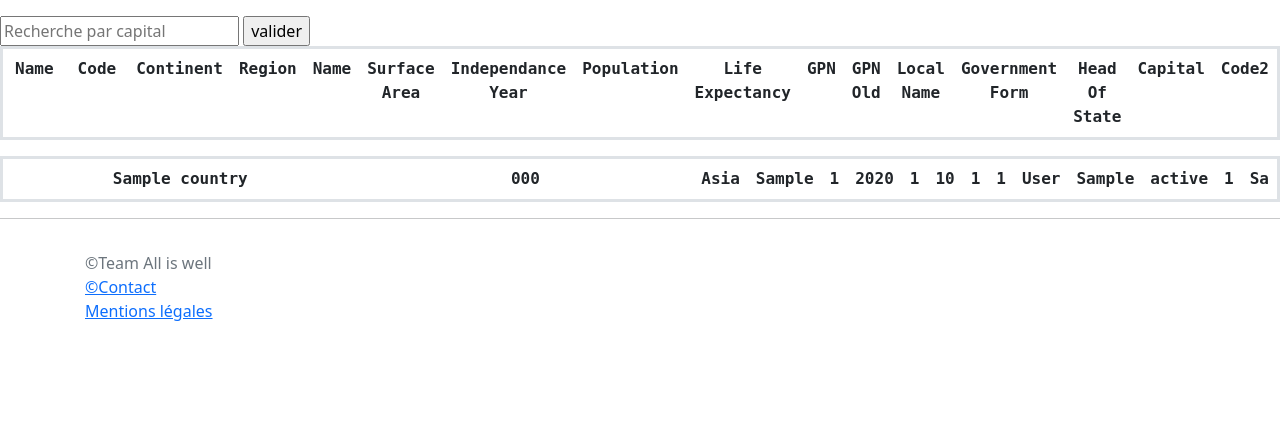
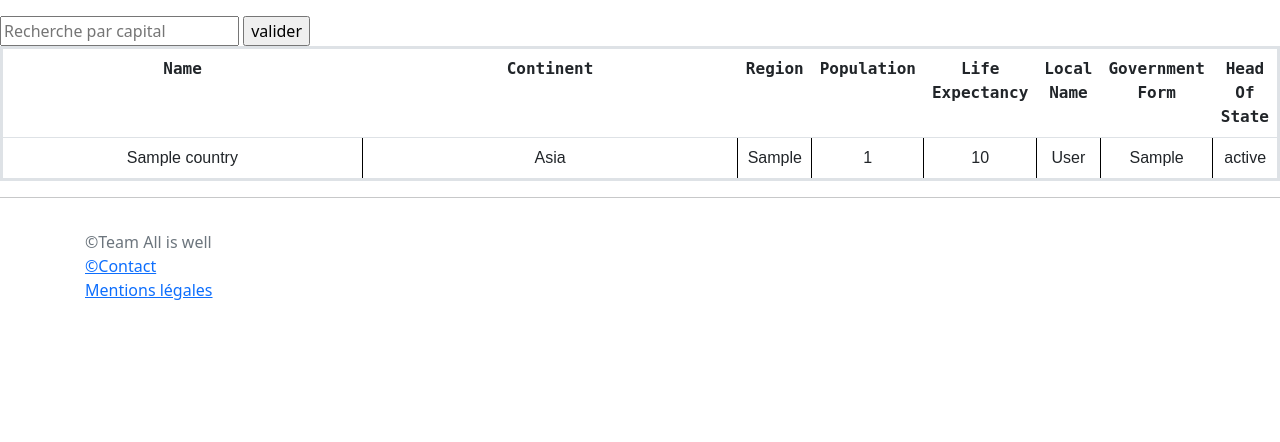
Before and after one commit to devamadushan/GEOWORLD, a PHP site: page /barrederecherche.php in a window 1280 px wide. Shown: the part 56-498 px from the top of the page. Run offline with PHP 8.4, Linux system fonts and the light colour scheme; tables that the repository leaves empty or names only in its code hold one stand-in row (values such as "Sample post"); lists and menus that the app fills with data are empty.

Commit message:
Update barre de recherche

```diff
--- a/barrederecherche.php
+++ b/barrederecherche.php
@@ -45,53 +45,36 @@ global $pdo;
         $recherche = $pdo->query('SELECT * FROM country WHERE Name LIKE "'.$q.'%" ORDER BY id DESC');
       }
 ?>
-
-      <form method="GET">
+<form method="GET">
         <input type="search" name="q" placeholder="Recherche par capital" />
         <input type="submit" value="valider" />
 	  </form>
 
+
 	<table class="table">
          <tr>
            <th>Name</th>
-           <th>Code</th>
            <th>Continent</th>
            <th>Region</th>
-           <th>Name</th>
-           <th>Surface Area</th>
-           <th>Independance Year</th>
            <th>Population</th>
            <th>Life Expectancy</th>
-           <th>GPN</th>
-           <th>GPN Old</th>
            <th>Local Name</th>
            <th>Government Form</th>
            <th>Head Of State</th>
-           <th>Capital</th>
-           <th>Code2</th>
            </tr>
-
       <?php foreach($recherche as $b): ?>
-        <table class="table">
             <tr>
-        	<th><?php echo $b->Name ?></th>
-            <th><?php echo $b->Code ?></th>
-            <th><?php echo $b->Continent ?></th>
-            <th><?php echo $b->Region?></th>
-            <th><?php echo $b->SurfaceArea ?></th>
-            <th><?php echo $b->IndepYear?></th>
-            <th><?php echo $b->Population ?></th>
-            <th><?php echo $b->LifeExpectancy ?></th>
-            <th><?php echo $b->GNP ?></th>
-            <th><?php echo $b->GNPOld?></th>
-            <th><?php echo $b->LocalName ?></th>
-            <th><?php echo $b->GovernmentForm ?></th>
-            <th><?php echo $b->HeadOfState ?></th>
-            <th><?php echo $b->Capital ?></th>
-            <th><?php echo $b->Code2 ?></th>
+        	<td><?php echo $b->Name ?></td>
+            <td><?php echo $b->Continent ?></td>
+            <td><?php echo $b->Region?></td>
+            <td><?php echo $b->Population ?></td>
+            <td><?php echo $b->LifeExpectancy ?></td>
+            <td><?php echo $b->LocalName ?></td>
+            <td><?php echo $b->GovernmentForm ?></td>
+            <td><?php echo $b->HeadOfState ?></td>
       </tr>
-      </table>
         <?php endforeach ?>
+        </table>
 
 
 
--- a/utilisateurs.php
+++ b/utilisateurs.php
@@ -2,7 +2,7 @@
 <html lang="fr">
 <head>
   <meta charset="utf-8" />
-  <link rel="stylesheet" href="style.csS" />
+  <link rel="stylesheet" href="style.css" />
 <?php
 /**
  * Home Page
```
Also changed, not shown: header.php (line endings or trailing spaces).
